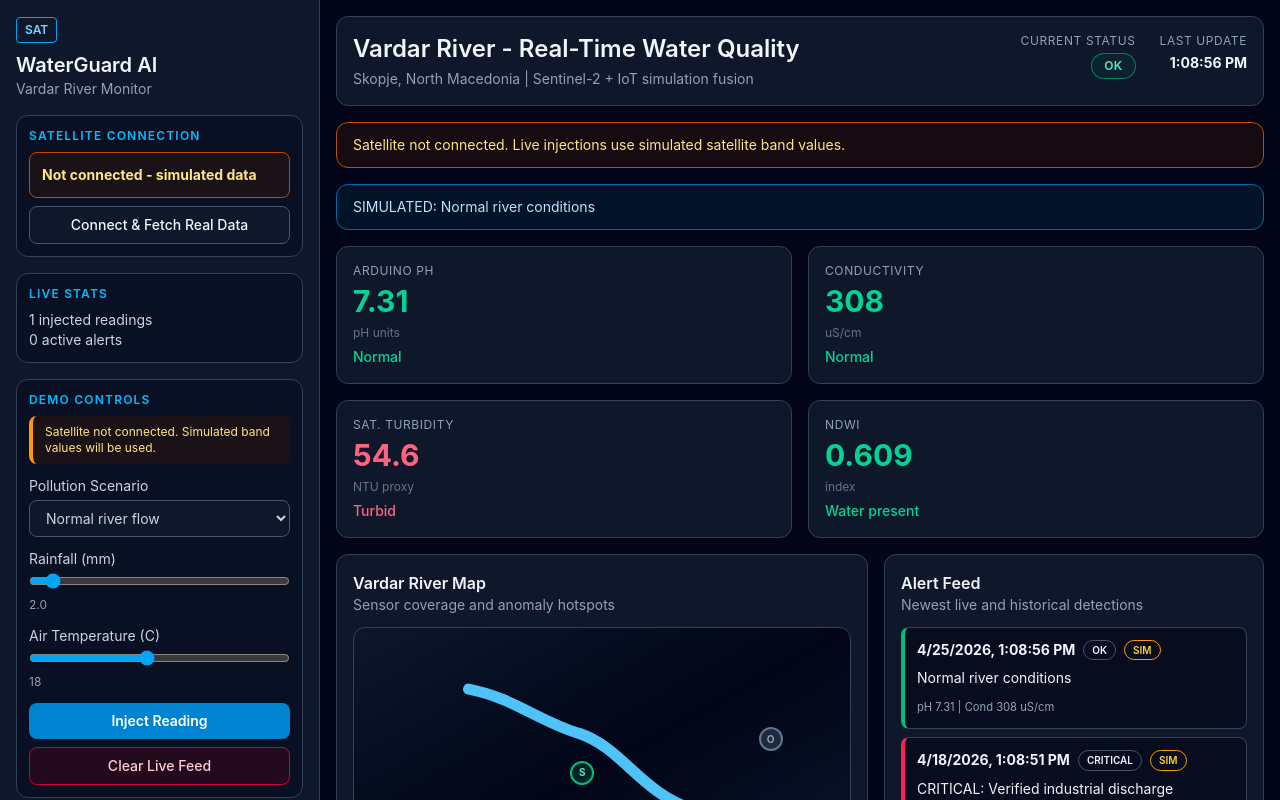
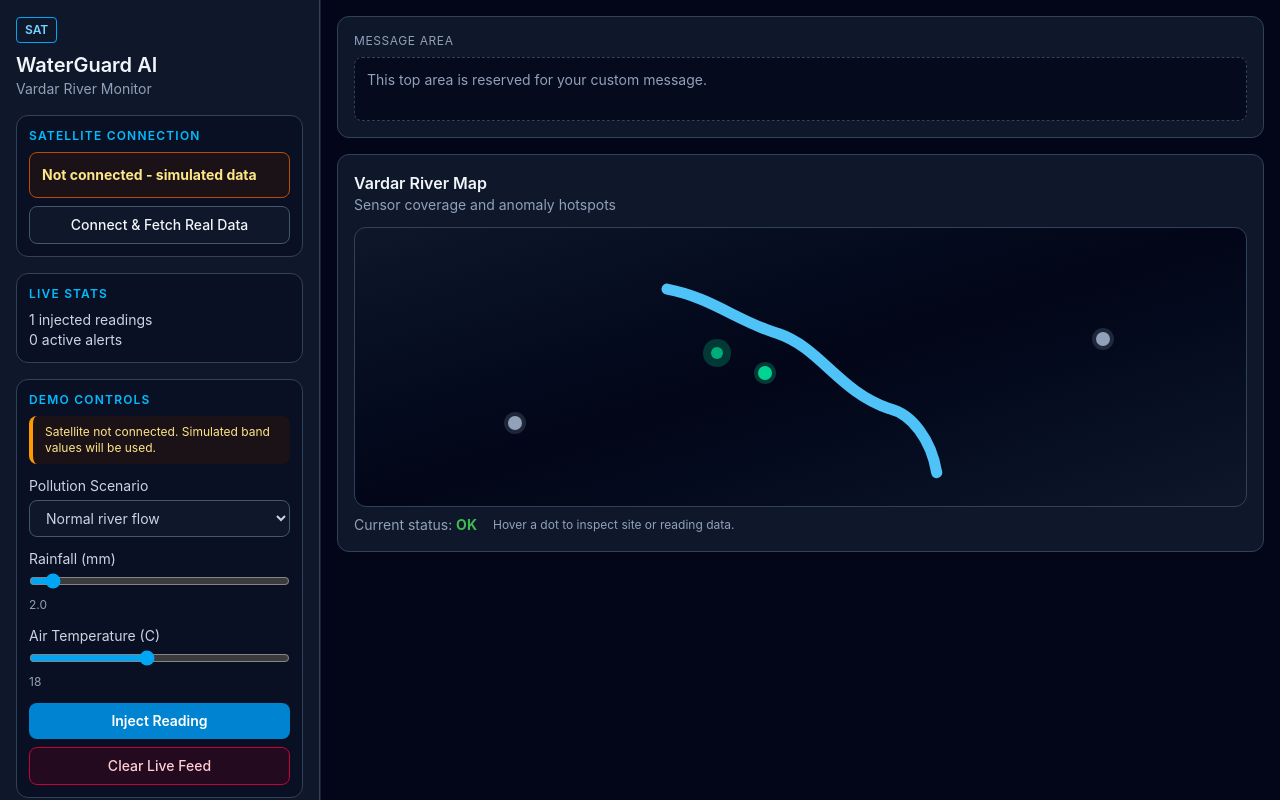
Before and after one commit to ErmalMC/OtterDisaster, a React app in the folder frontend/: page / in a window 1280 px wide. Both pictures are taken after a click on the button "Inject Reading". Shown: the top 800 px of the page. Built offline with nearby package versions, Linux system fonts and the light colour scheme; the HTML template or start-up script is replaced by a standard one.

Commit message:
Changed River Map
Increased the size of the map and also deleted the other data that was shown on the RiverMapSide

```diff
--- a/frontend/src/App.jsx
+++ b/frontend/src/App.jsx
@@ -1,55 +1,10 @@
-import { useMemo, useState } from 'react'
 import SidebarControls from './components/SidebarControls'
-import MetricCards from './components/MetricCards'
 import RiverMap from './components/RiverMap'
-import AlertsPanel from './components/AlertsPanel'
-import TimelineChart from './components/TimelineChart'
-import ReferenceTable from './components/ReferenceTable'
 import { useWaterGuard } from './hooks/useWaterGuard'
-
-function severityBadge(severity) {
-  const styles = {
-    OK: 'border-emerald-500/60 text-emerald-300 bg-emerald-900/20',
-    LOW: 'border-lime-500/60 text-lime-300 bg-lime-900/20',
-    MEDIUM: 'border-amber-500/60 text-amber-300 bg-amber-900/20',
-    HIGH: 'border-orange-500/60 text-orange-300 bg-orange-900/20',
-    CRITICAL: 'border-rose-500/60 text-rose-300 bg-rose-900/20',
-  }
-  return (
-    <span
-      className={`rounded-full border px-3 py-1 text-xs font-semibold tracking-wide ${styles[severity] || styles.OK}`}
-    >
-      {severity}
-    </span>
-  )
-}
-
-function satelliteBanner(satellite) {
-  if (satellite.status === 'no_data') {
-    return { tone: 'error', text: `No clear Sentinel-2 imagery available. ${satellite.data.reason || ''}` }
-  }
-  if (satellite.status === 'error') {
-    return { tone: 'error', text: `Satellite API error. ${satellite.data.reason || ''}` }
-  }
-  if (satellite.status === 'ok' || satellite.status === 'cached') {
-    const note = satellite.status === 'ok' ? 'freshly fetched' : 'served from cache'
-    return {
-      tone: 'success',
-      text: `Real Sentinel-2 data active (${note}) - image ${satellite.data.imageDate || '?'} | B03 ${Number(
-        satellite.data.B03 || 0,
-      ).toFixed(4)} | B04 ${Number(satellite.data.B04 || 0).toFixed(4)} | B08 ${Number(satellite.data.B08 || 0).toFixed(4)}`,
-    }
-  }
-  return {
-    tone: 'warn',
-    text: 'Satellite not connected. Live injections use simulated satellite band values.',
-  }
-}
 
 function App() {
   const {
     SENSOR_SITES,
-    historical,
     liveFeed,
     liveAlerts,
     current,
@@ -60,21 +15,8 @@ function App() {
     clearLiveFeed,
   } = useWaterGuard()
 
-  const [notice, setNotice] = useState('')
-
-  const banner = useMemo(() => satelliteBanner(satellite), [satellite])
-
   function handleInject(params) {
-    const result = injectReading(params)
-    if (!result.ok) {
-      setNotice(result.message)
-      return
-    }
-    setNotice(`${result.dataSourceLabel}: ${result.reading.diagnosis}`)
-  }
-
-  function handleSatelliteConnect() {
-    connectSatellite()
+    injectReading(params)
   }
 
   return (
@@ -83,65 +25,22 @@ function App() {
         satellite={satellite.data}
         satStatus={satellite.status}
         isFetchingSatellite={isFetchingSatellite}
-        onConnectSatellite={handleSatelliteConnect}
+        onConnectSatellite={connectSatellite}
         onInject={handleInject}
         onClear={clearLiveFeed}
         liveCount={liveFeed.length}
         alertCount={liveAlerts.length}
       />
 
-      <main className="space-y-4 p-4">
-        <header className="rounded-xl border border-slate-700 bg-slate-900 p-4 md:flex md:items-start md:justify-between">
-          <div>
-            <h1 className="text-xl font-semibold md:text-2xl">Vardar River - Real-Time Water Quality</h1>
-            <p className="mt-1 text-sm text-slate-400">Skopje, North Macedonia | Sentinel-2 + IoT simulation fusion</p>
+      <main className="hidden min-h-screen border-l border-slate-800/80 bg-slate-950 p-4 lg:block">
+        <section className="mb-4 rounded-xl border border-slate-700 bg-slate-900 p-4">
+          <p className="text-xs uppercase tracking-wider text-slate-400">Message Area</p>
+          <div className="mt-2 min-h-16 rounded-lg border border-dashed border-slate-700 bg-slate-950/70 p-3 text-sm text-slate-400">
+            This top area is reserved for your custom message.
           </div>
-          <div className="mt-3 flex gap-6 md:mt-0">
-            <div className="flex flex-col items-end gap-1">
-              <small className="text-xs uppercase tracking-wider text-slate-400">Current Status</small>
-              {severityBadge(current.severity || 'OK')}
-            </div>
-            <div className="flex flex-col items-end gap-1">
-              <small className="text-xs uppercase tracking-wider text-slate-400">Last Update</small>
-              <strong className="text-sm">{new Date().toLocaleTimeString()}</strong>
-            </div>
-          </div>
-        </header>
-
-        <section
-          className={`rounded-xl border px-4 py-3 text-sm ${
-            banner.tone === 'success'
-              ? 'border-emerald-700 bg-emerald-950/30 text-emerald-200'
-              : banner.tone === 'warn'
-                ? 'border-amber-700 bg-amber-950/30 text-amber-200'
-                : 'border-rose-700 bg-rose-950/30 text-rose-200'
-          }`}
-        >
-          {banner.text}
-        </section>
-        {notice && (
-          <section className="rounded-xl border border-sky-700 bg-sky-950/30 px-4 py-3 text-sm text-sky-200">
-            {notice}
-          </section>
-        )}
-
-        <MetricCards current={current} />
-
-        <section className="grid gap-4 xl:grid-cols-[1.4fr_1fr]">
-          <RiverMap sites={SENSOR_SITES} liveFeed={liveFeed} currentSeverity={current.severity || 'OK'} />
-          <AlertsPanel liveFeed={liveFeed} historical={historical} />
         </section>
 
-        <section className="flex flex-wrap items-center justify-between gap-2 rounded-xl border border-slate-700 bg-slate-900 px-4 py-3 text-sm">
-          <strong>{current.diagnosis}</strong>
-          <span className="text-slate-300">
-            pH {Number(current.ardPh).toFixed(2)} | Conductivity {Number(current.ardConductivity).toFixed(0)} uS/cm | Turbidity{' '}
-            {Number(current.satTurbidity).toFixed(1)}
-          </span>
-        </section>
-
-        <TimelineChart historical={historical} liveFeed={liveFeed} />
-        <ReferenceTable />
+        <RiverMap sites={SENSOR_SITES} liveFeed={liveFeed} currentSeverity={current?.severity || 'OK'} />
       </main>
     </div>
   )
--- a/frontend/src/components/RiverMap.jsx
+++ b/frontend/src/components/RiverMap.jsx
@@ -1,9 +1,19 @@
+import { useState } from 'react'
+
 const SEVERITY_COLOR = {
   OK: '#3fb950',
   LOW: '#7ee787',
   MEDIUM: '#ffa726',
   HIGH: '#ff6b6b',
   CRITICAL: '#ef5350',
+}
+
+const SEVERITY_DOT = {
+  OK: 'bg-emerald-400 ring-emerald-400/30',
+  LOW: 'bg-lime-300 ring-lime-300/30',
+  MEDIUM: 'bg-amber-300 ring-amber-300/30',
+  HIGH: 'bg-orange-300 ring-orange-300/30',
+  CRITICAL: 'bg-rose-400 ring-rose-400/40',
 }
 
 function seededOffset(seed, span) {
@@ -16,7 +26,21 @@ function seededOffset(seed, span) {
 }
 
 export default function RiverMap({ sites, liveFeed, currentSeverity }) {
-  const alertPoints = liveFeed.filter((row) => row.isAnomaly).slice(-8)
+  const [hovered, setHovered] = useState(null)
+
+  const mapPoints = liveFeed.slice(-14).map((point) => ({
+    ...point,
+    left: 46 + seededOffset(`${point.id}-x`, 20),
+    top: 52 + seededOffset(`${point.id}-y`, 26),
+  }))
+
+  const tooltipLeft = hovered ? Math.min(88, Math.max(12, hovered.left)) : 50
+  const tooltipTop = hovered ? (hovered.top > 24 ? hovered.top - 4 : hovered.top + 8) : 50
+  const tooltipFromTop = hovered ? hovered.top <= 24 : false
+
+  function formatDate(iso) {
+    return new Date(iso).toLocaleString()
+  }
 
   return (
     <section className="rounded-xl border border-slate-700 bg-slate-900 p-4">
@@ -38,39 +62,118 @@ export default function RiverMap({ sites, liveFeed, currentSeverity }) {
         </svg>
 
         {sites.map((site) => (
-          <div
+          <button
             key={site.name}
-            className={`absolute grid h-6 w-6 -translate-x-1/2 -translate-y-1/2 place-items-center rounded-full border-2 text-[10px] font-bold ${
+            type="button"
+            className={`absolute h-3.5 w-3.5 -translate-x-1/2 -translate-y-1/2 rounded-full ring-4 transition ${
               site.active
-                ? 'border-emerald-500 bg-emerald-900/40 text-emerald-300'
-                : 'border-slate-500 bg-slate-800 text-slate-400'
+                ? 'bg-emerald-400 ring-emerald-400/25'
+                : 'bg-slate-400 ring-slate-400/20'
             }`}
             style={{ left: `${site.x}%`, top: `${site.y}%` }}
-            title={site.name}
+            onMouseEnter={() =>
+              setHovered({
+                type: 'site',
+                left: site.x,
+                top: site.y,
+                title: site.name,
+                subtitle: site.active ? 'Online monitoring node' : 'Offline planned node',
+                details: ['Type: Sensor point', `Status: ${site.active ? 'Active' : 'Offline'}`],
+              })
+            }
+            onMouseLeave={() => setHovered(null)}
+            onFocus={() =>
+              setHovered({
+                type: 'site',
+                left: site.x,
+                top: site.y,
+                title: site.name,
+                subtitle: site.active ? 'Online monitoring node' : 'Offline planned node',
+                details: ['Type: Sensor point', `Status: ${site.active ? 'Active' : 'Offline'}`],
+              })
+            }
+            onBlur={() => setHovered(null)}
+            aria-label={site.name}
           >
-            <span>{site.active ? 'S' : 'O'}</span>
-          </div>
+            <span className="sr-only">{site.name}</span>
+          </button>
         ))}
 
-        {alertPoints.map((point) => (
-          <div
+        {mapPoints.map((point) => (
+          <button
             key={point.id}
-            className="absolute h-11 w-11 -translate-x-1/2 -translate-y-1/2 rounded-full border-2 shadow-[0_0_0_8px_rgba(255,255,255,0.07)]"
+            type="button"
+            className={`absolute -translate-x-1/2 -translate-y-1/2 rounded-full ring-8 transition ${
+              SEVERITY_DOT[point.severity] || SEVERITY_DOT.OK
+            } ${point.isAnomaly ? 'h-4 w-4 shadow-[0_0_0_2px_rgba(255,255,255,0.3)]' : 'h-3 w-3 opacity-80'}`}
             style={{
-              left: `${46 + seededOffset(`${point.id}-x`, 20)}%`,
-              top: `${52 + seededOffset(`${point.id}-y`, 26)}%`,
-              borderColor: SEVERITY_COLOR[point.severity] || '#ef5350',
+              left: `${point.left}%`,
+              top: `${point.top}%`,
             }}
-            title={point.diagnosis}
+            onMouseEnter={() =>
+              setHovered({
+                type: 'reading',
+                left: point.left,
+                top: point.top,
+                title: `${point.severity || 'OK'} reading`,
+                subtitle: point.diagnosis,
+                details: [
+                  `Time: ${formatDate(point.timestamp)}`,
+                  `Source: ${point.dataSource || 'SIMULATED'}`,
+                  `pH: ${Number(point.ardPh).toFixed(2)}`,
+                  `Conductivity: ${Number(point.ardConductivity).toFixed(0)} uS/cm`,
+                  `Turbidity: ${Number(point.satTurbidity).toFixed(1)}`,
+                ],
+              })
+            }
+            onMouseLeave={() => setHovered(null)}
+            onFocus={() =>
+              setHovered({
+                type: 'reading',
+                left: point.left,
+                top: point.top,
+                title: `${point.severity || 'OK'} reading`,
+                subtitle: point.diagnosis,
+                details: [
+                  `Time: ${formatDate(point.timestamp)}`,
+                  `Source: ${point.dataSource || 'SIMULATED'}`,
+                  `pH: ${Number(point.ardPh).toFixed(2)}`,
+                  `Conductivity: ${Number(point.ardConductivity).toFixed(0)} uS/cm`,
+                  `Turbidity: ${Number(point.satTurbidity).toFixed(1)}`,
+                ],
+              })
+            }
+            onBlur={() => setHovered(null)}
+            aria-label={`${point.severity || 'OK'} reading`}
           />
         ))}
+
+        {hovered && (
+          <div
+            className="pointer-events-none absolute z-20 w-64 -translate-x-1/2 rounded-lg border border-slate-600 bg-slate-900/95 p-3 text-xs shadow-xl"
+            style={{
+              left: `${tooltipLeft}%`,
+              top: `${tooltipTop}%`,
+              transform: tooltipFromTop ? 'translate(-50%, 0)' : 'translate(-50%, -100%)',
+            }}
+          >
+            <p className="font-semibold text-slate-100">{hovered.title}</p>
+            <p className="mt-1 text-slate-300">{hovered.subtitle}</p>
+            <ul className="mt-2 space-y-1 text-slate-400">
+              {hovered.details.map((line) => (
+                <li key={line}>{line}</li>
+              ))}
+            </ul>
+          </div>
+        )}
       </div>
 
-      <div className="mt-2 text-sm text-slate-400">
+      <div className="mt-2 flex flex-wrap items-center gap-4 text-sm text-slate-400">
         <span>
           Current status:{' '}
           <strong style={{ color: SEVERITY_COLOR[currentSeverity] || '#3fb950' }}>{currentSeverity}</strong>
         </span>
+        <span className="text-xs">Hover a dot to inspect site or reading data.</span>
       </div>
     </section>
   )
```
Also changed, not shown: 1 other file (tests, documents, lock files or other folders).
